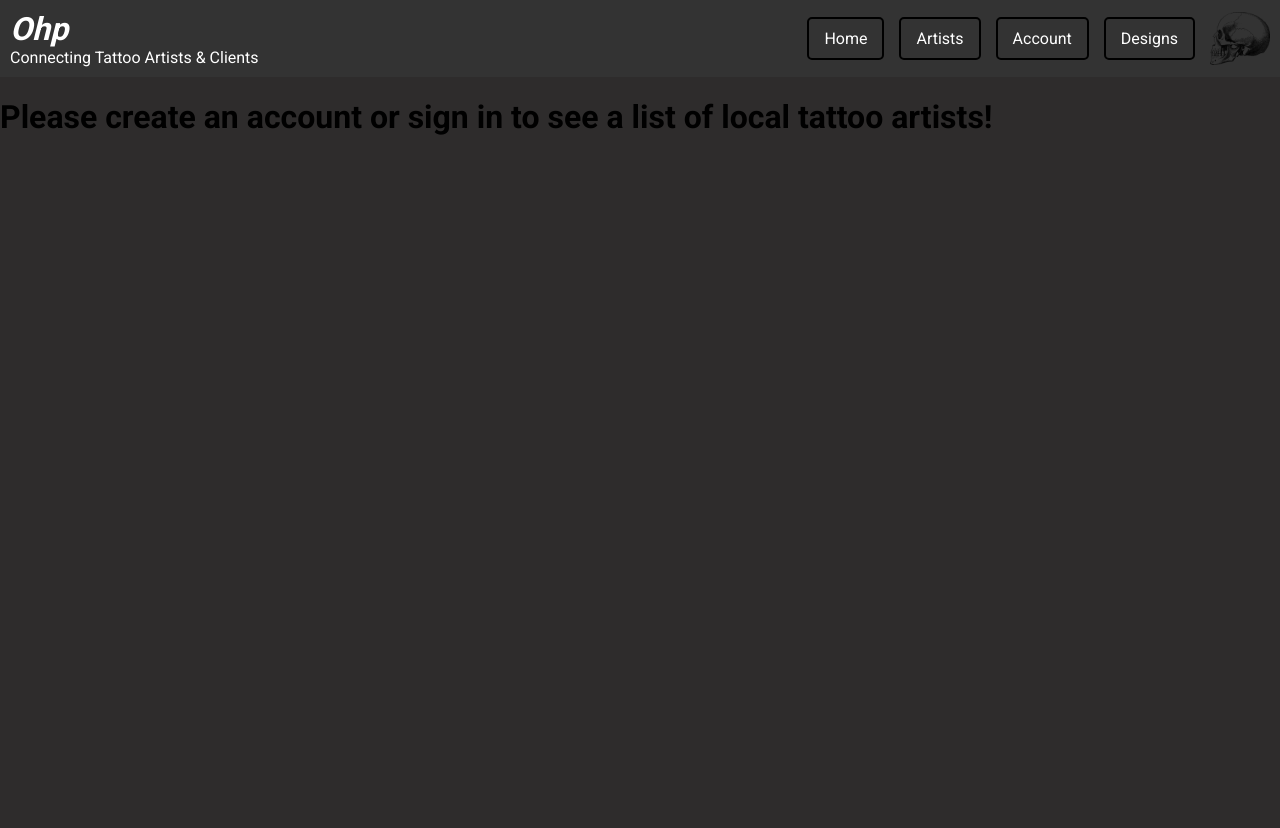
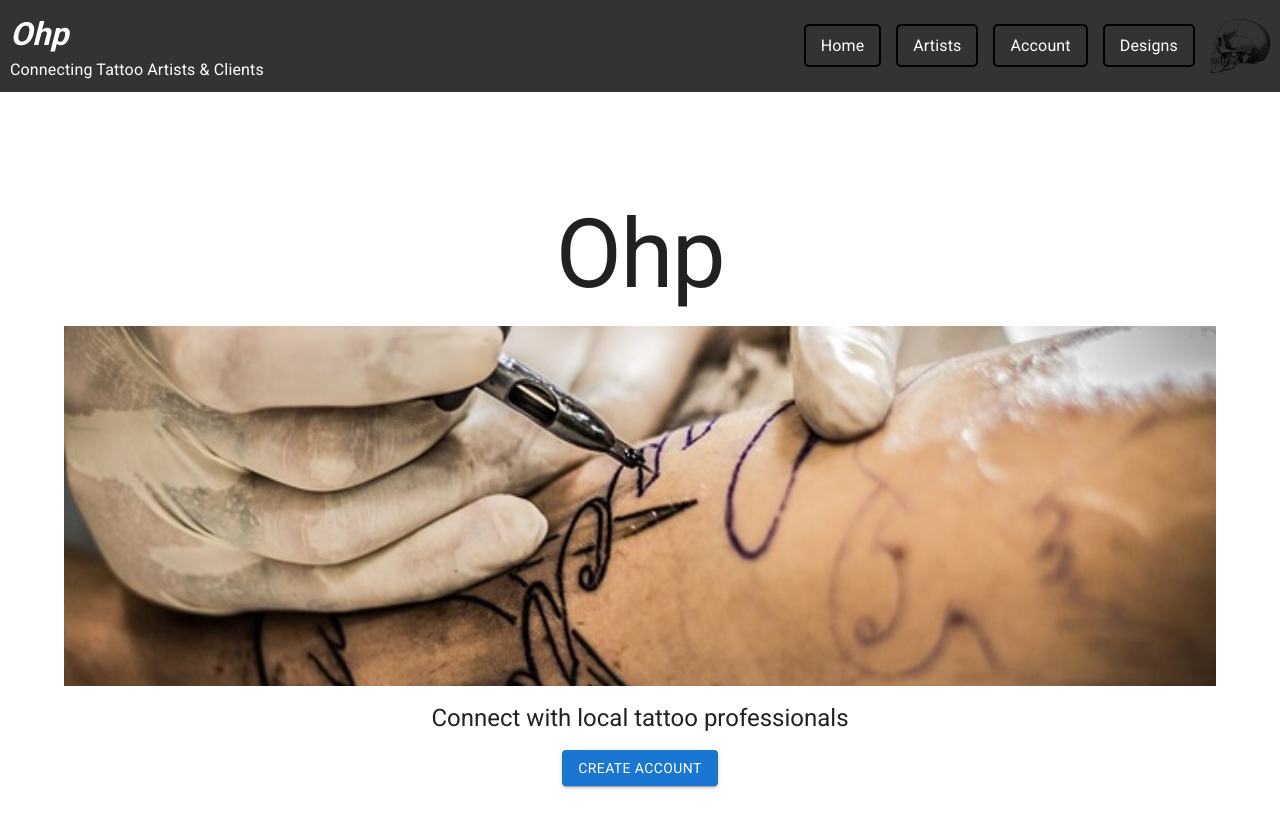
Before and after one commit to Schmelzberry/Capstone, a React (Create React App) app: page /view-control in a window 1280 px wide. Shown: the top 828 px of the page. Before the commit the page ends 800 px from the top, so only its background shows below. Built offline with nearby package versions, Linux system fonts and the light colour scheme; no server answers; the database is empty.

Commit message:
adjust sign in component logic

```diff
--- a/src/components/ViewControl.js
+++ b/src/components/ViewControl.js
@@ -3,6 +3,7 @@ import NewArtistForm from './NewArtistForm';
 import ArtistList from './ArtistList';
 import ArtistDetail from './ArtistDetail';
 import EditArtistForm from './EditArtistForm';
+import HeroPage from './Hero.js'
 import { collection, addDoc, doc, updateDoc, onSnapshot, deleteDoc } from "firebase/firestore";
 import { db, auth } from './../firebase.js';
 import { Link } from "react-router-dom";
@@ -83,9 +84,7 @@ const handleEditingArtistInList = async (artistToEdit) => {
 
 if (auth.currentUser == null) {
   return (
-    <React.Fragment>
-      <h1>Please create an account or sign in to see a list of local tattoo artists!</h1>
-    </React.Fragment>
+      <HeroPage />
   )
 } else if (auth.currentUser != null) {
 
```
Also changed, not shown: src/components/SignIn.js (+85 -2 lines).
